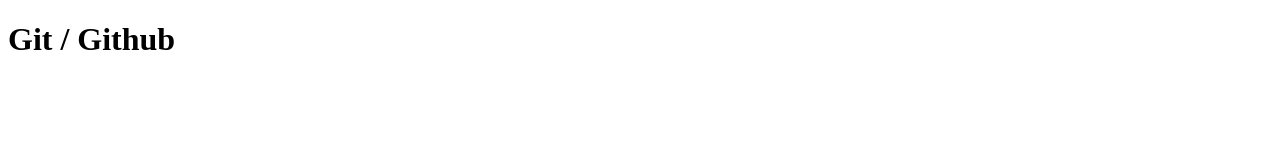
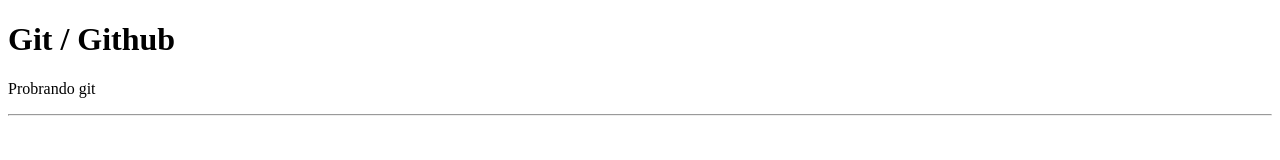
Before and after one commit to remigiov/miProyectoGit, a plain HTML site: page index.html in a window 1280 px wide. Drawn offline with Linux system fonts and the light colour scheme.

Commit message:
nuevos cambios en el Index

```diff
--- a/index.html
+++ b/index.html
@@ -7,5 +7,8 @@
 </head>
 <body>
 	<h1>Git / Github</h1>
+
+	<p>Probrando git</p>
+	<hr>
 </body>
 </html>
```
